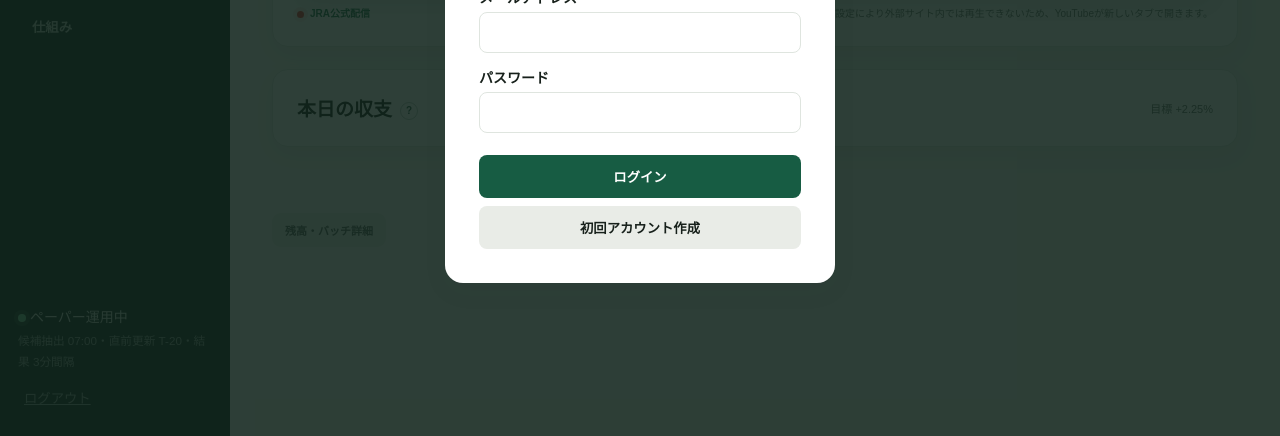
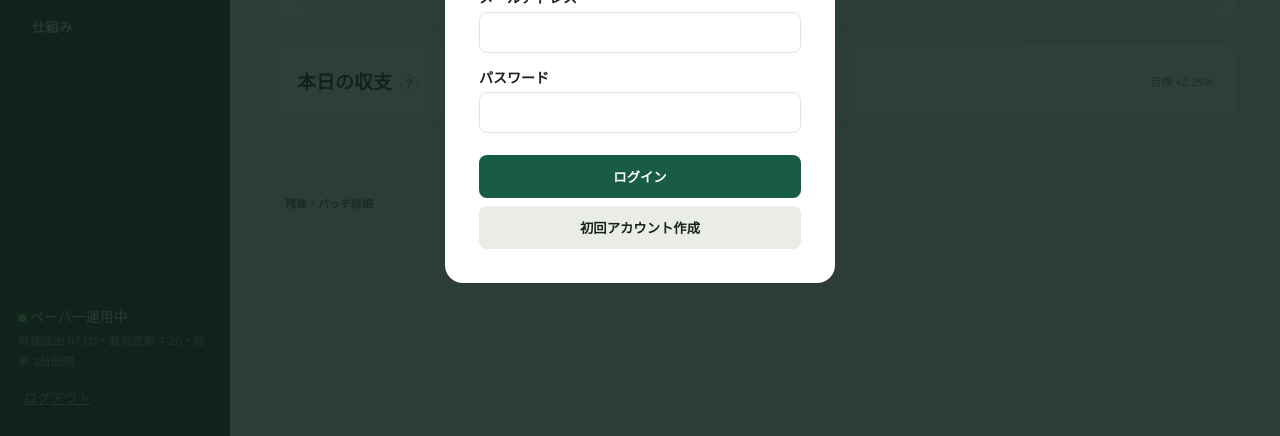
Before and after one commit to hareharenohara/RACE-LAB, a plain HTML site: page index.html in a window 1280 px wide. Shown: the part 364-800 px from the top of the page. Drawn offline with nearby package versions, Linux system fonts and the light colour scheme.

Commit message:
Remove JRA embed explanation

```diff
--- a/index.html
+++ b/index.html
@@ -51,7 +51,6 @@
             <div><p class="eyebrow">JRA OFFICIAL LIVE</p><h2 id="jra-live-title">中央競馬ライブ</h2></div>
           </div>
           <a class="jra-live-open" href="https://www.youtube.com/@JRAofficial/live" target="_blank" rel="noopener noreferrer"><span class="jra-live-play" aria-hidden="true">▶</span><span><small>JRA公式YouTube</small><strong>ライブ配信を開く</strong><em>開催日の9:00頃から配信・YouTubeで視聴します</em></span><b>開く ↗</b></a>
-          <p class="jra-live-note"><span><i></i> JRA公式配信</span> JRA側の設定により外部サイト内では再生できないため、YouTubeが新しいタブで開きます。</p>
         </section>
         <article class="dashboard-section dashboard-money-section"><div class="panel-title"><h2>本日の収支 <button type="button" class="inline-help" data-metric-help data-help-title="本日の収支と目標" data-help-copy="当日開始時のペーパー残高に対する確定損益の割合です。目標は+2.25%。結果待ちの馬券は勝ち負けが確定するまで含めません。" data-help-current="目標額、確定損益、目標との差額を同じカードで比較できます。">?</button></h2><span>目標 +2.25%</span></div><div id="dashboard-money"></div></article>
         <div id="dashboard-command"></div>
```
